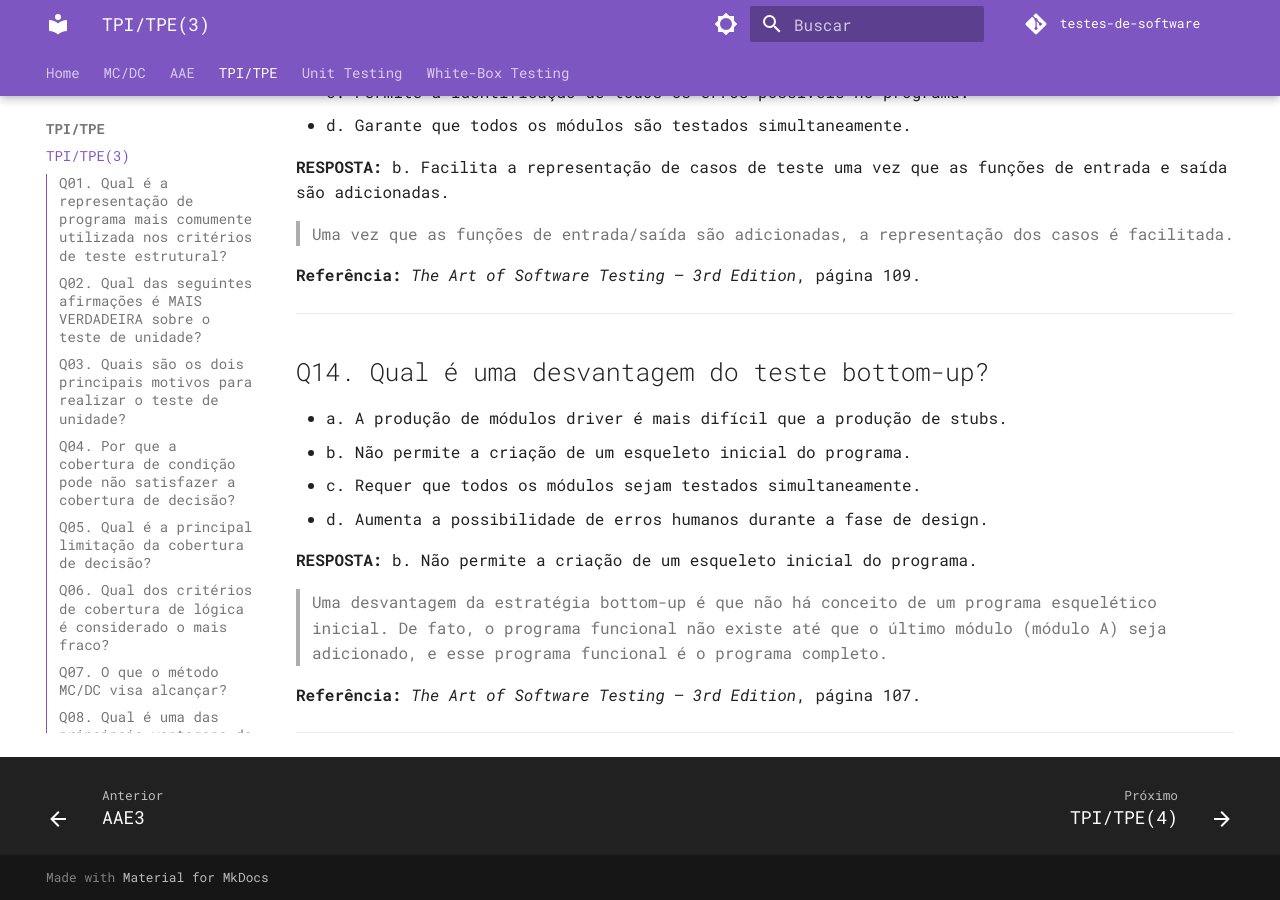
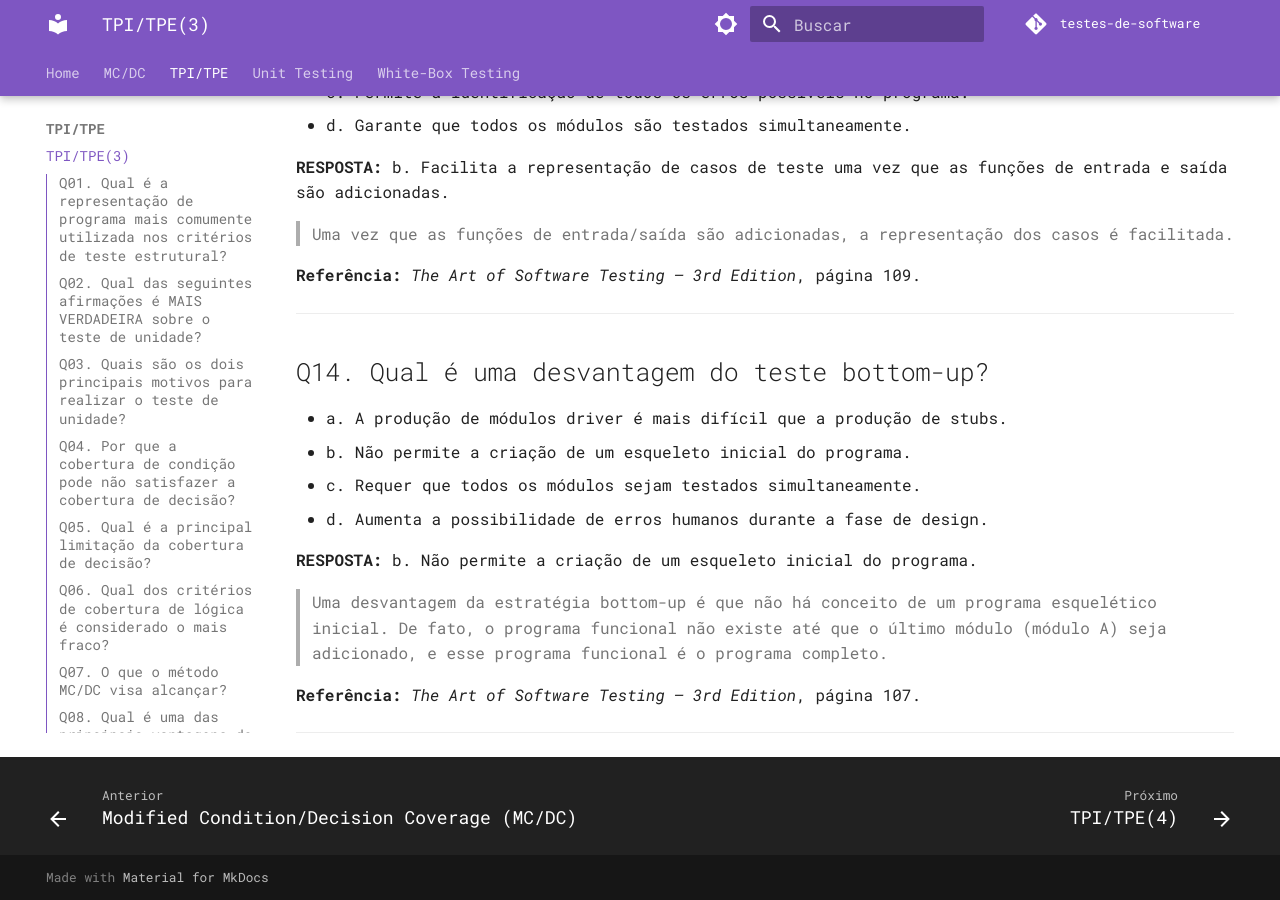
Before and after one commit to arthurrochamoreira/Testes-de-Software, an MkDocs documentation site: the page built from docs/tpi_tpe/tpi3_tpe3.md, in a window 1280 px wide and 900 px high, scrolled down 6587 px. Built offline with MkDocs 1.6.1 and Material for MkDocs 9.7.7, drawn with Linux system fonts in a browser that asks for light colours; comment, search, counter and statistics services are not loaded; some of the changed lines change nothing that is shown.

Commit message:
update mkdocs yml

```diff
--- a/mkdocs.yml
+++ b/mkdocs.yml
@@ -52,8 +52,8 @@ nav:
   - Home: index.md
   - MC/DC:
       - Modified Condition/Decision Coverage (MC/DC): aae3/mc_dc.md
-  - AAE:
-    - AAE3: aae3/aae3.md
+  # - AAE:
+    # - AAE3: aae3/aae3.md
   - TPI/TPE:
     - TPI/TPE(3): tpi_tpe/tpi3_tpe3.md
     - TPI/TPE(4): tpi_tpe/tpi4_tpe4.md
```
